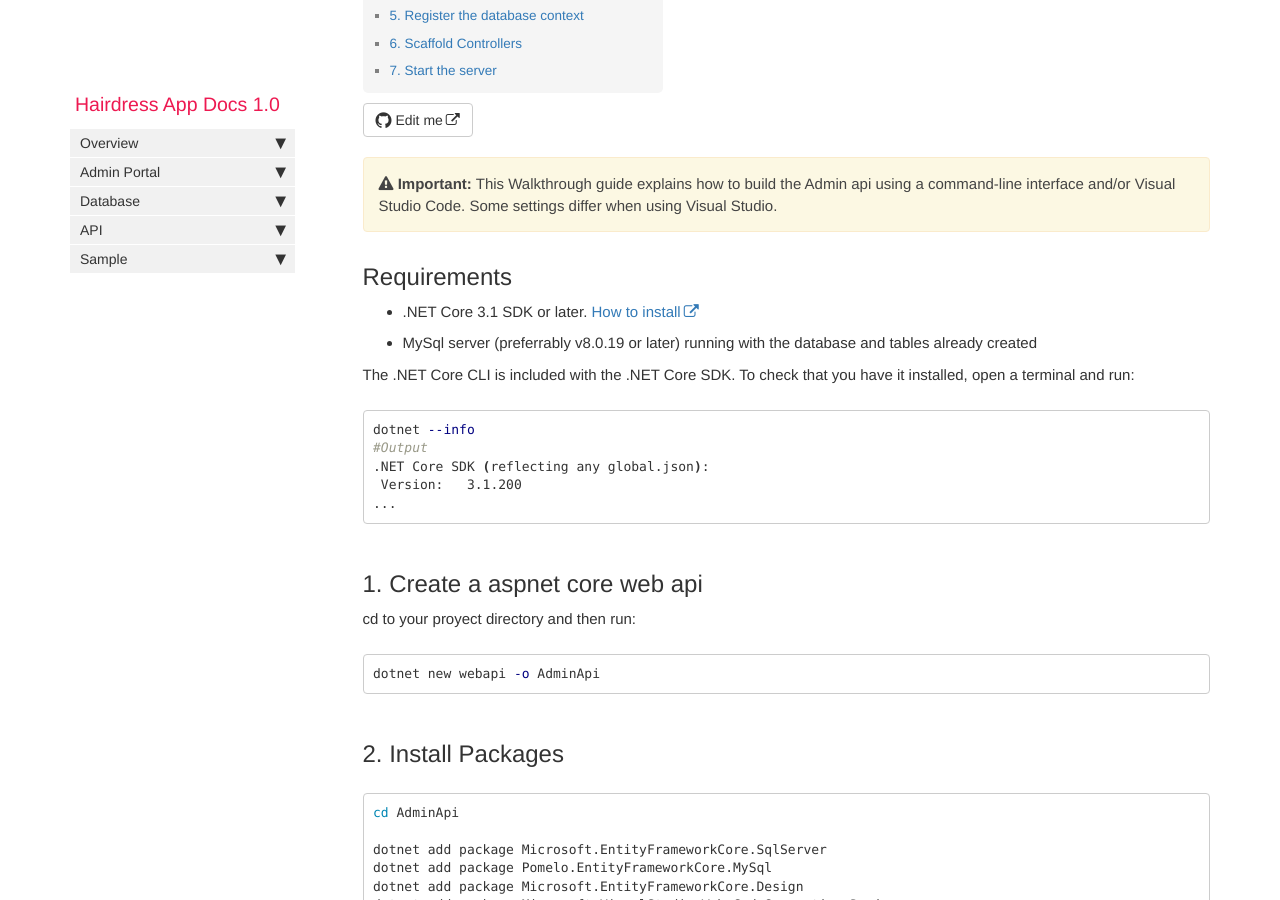
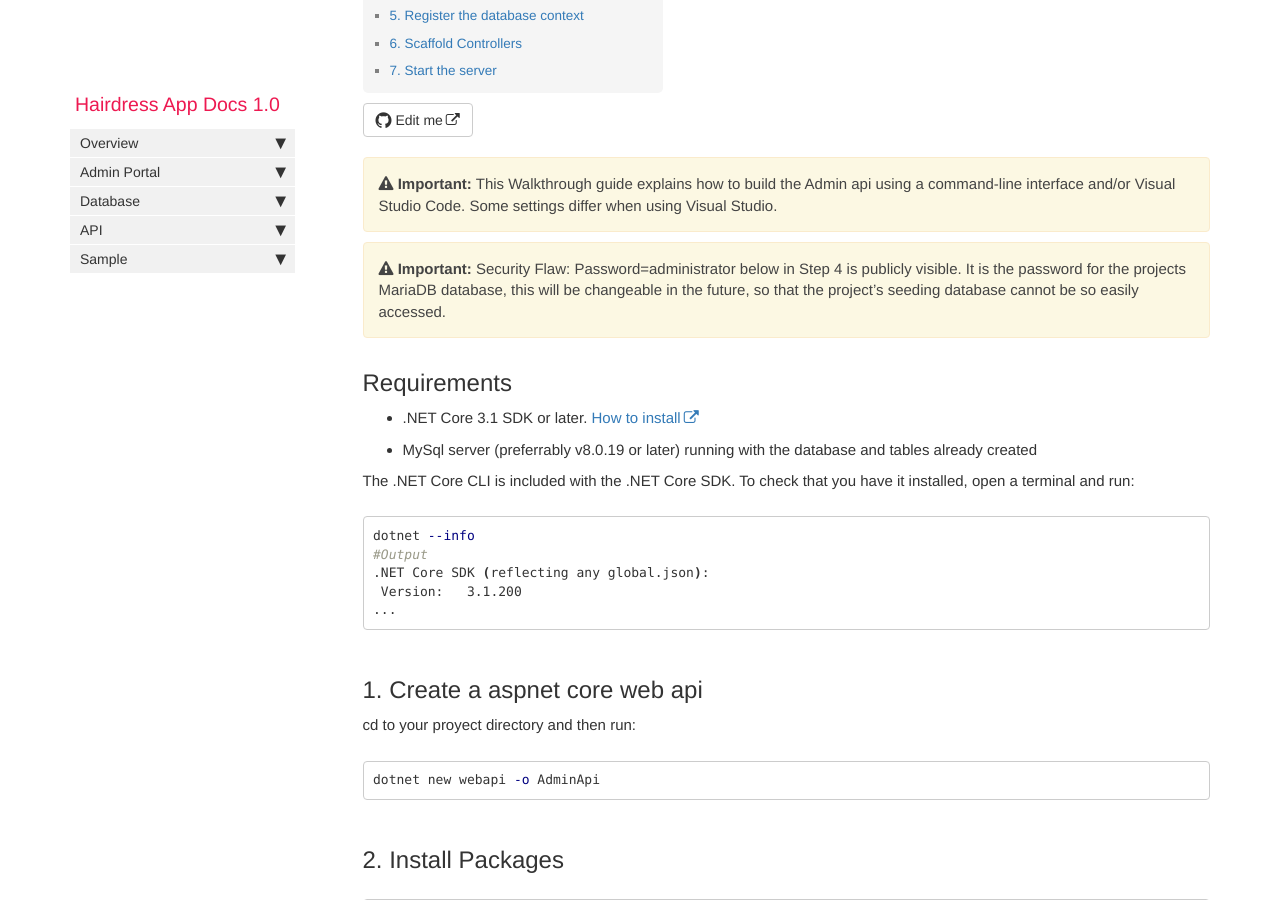
Before and after one commit to HairdressingProject/HairdressingApp, a Jekyll site: the page built from pages/mydoc/mydoc_api_build_instructions.md, in a window 1280 px wide and 900 px high, scrolled down 432 px. Built offline with Jekyll 4.4.1, drawn with Linux system fonts in a browser that asks for light colours; comment, search, counter and statistics services are not loaded.

Commit message:
Warning added to mydoc_api_build_instructions.md
There is a publicly visible password in the setup instructions

```diff
--- a/pages/mydoc/mydoc_api_build_instructions.md
+++ b/pages/mydoc/mydoc_api_build_instructions.md
@@ -10,6 +10,8 @@ folder: mydoc
 ---
 
 {% include important.html content="This Walkthrough guide explains how to build the Admin api using a command-line interface and/or Visual Studio Code. Some settings differ when using Visual Studio." %}
+
+{% include important.html content="Security Flaw: Password=administrator below in Step 4 is publicly visible. It is the password for the projects MariaDB database, this will be changeable in the future, so that the project's seeding database cannot be so easily accessed." %}
 
 ## Requirements
 - .NET Core 3.1 SDK or later. [How to install](https://docs.microsoft.com/en-us/dotnet/core/install/sdk?pivots=os-windows)
```
